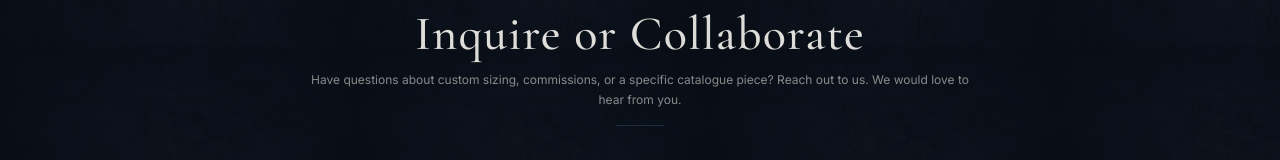
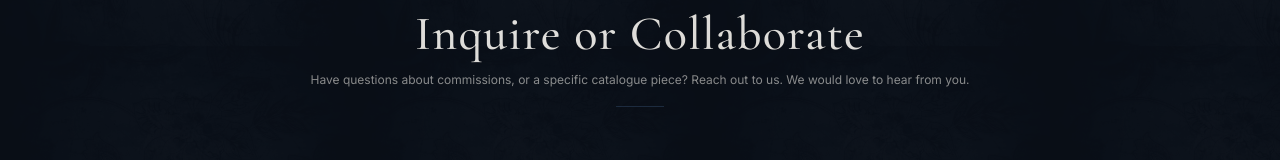
Before and after one commit to tayab-tries/rustic-jewels, a Next.js app: page /contact in a window 1280 px wide. Shown: the part 150-310 px from the top of the page. Built offline with nearby package versions, Linux system fonts and the light colour scheme; no server answers; the database is empty.

Commit message:
Update contact page description to remove custom sizing reference

```diff
--- a/app/contact/page.tsx
+++ b/app/contact/page.tsx
@@ -98,7 +98,7 @@ export default function ContactPage() {
               Inquire or Collaborate
             </h1>
             <p className="text-xs text-brand-champagne/60 font-sans mt-3 leading-relaxed">
-              Have questions about custom sizing, commissions, or a specific catalogue piece? Reach out to us. We would love to hear from you.
+              Have questions about commissions, or a specific catalogue piece? Reach out to us. We would love to hear from you.
             </p>
             <div className="w-12 h-[1px] bg-gold-500/50 mx-auto mt-4" />
           </div>
```
